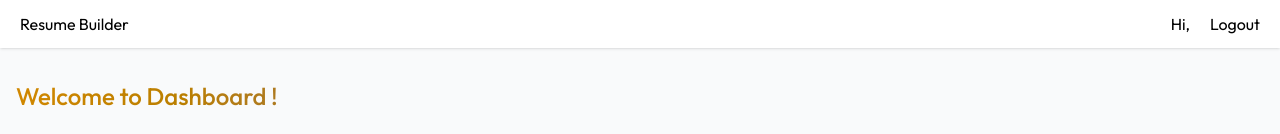
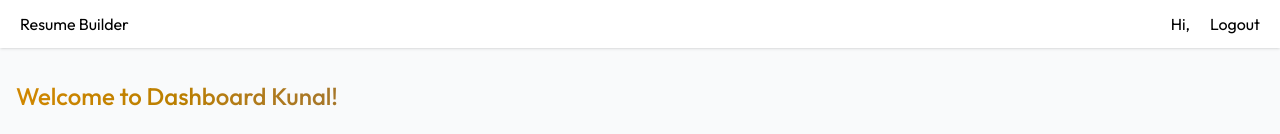
Before and after one commit to Neeraj0308/Resume-Builder, a React (Vite) app in the folder resume-builder-frontend/: page /app in a window 1280 px wide. Shown: the top 134 px of the page. Built offline with nearby package versions, Linux system fonts and the light colour scheme; no server answers.

Commit message:
For Trial

```diff
--- a/resume-builder-frontend/src/pages/Dashboard.tsx
+++ b/resume-builder-frontend/src/pages/Dashboard.tsx
@@ -143,7 +143,7 @@ const Dashboard = () => {
     <div>
       <div className="max-w-7xl mx-auto px-4 py-8">
         <p className="flex text-2xl font-medium mb-6 bg-linear-to-r from-yellow-600 to-slate-700 bg-clip-text text-transparent ">
-          Welcome to Dashboard !
+          Welcome to Dashboard Kunal!
         </p>
 
         <div className="flex  gap-4 ">
```
